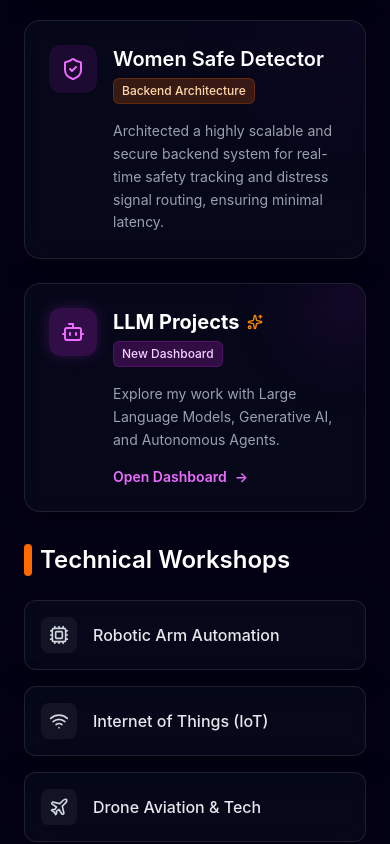
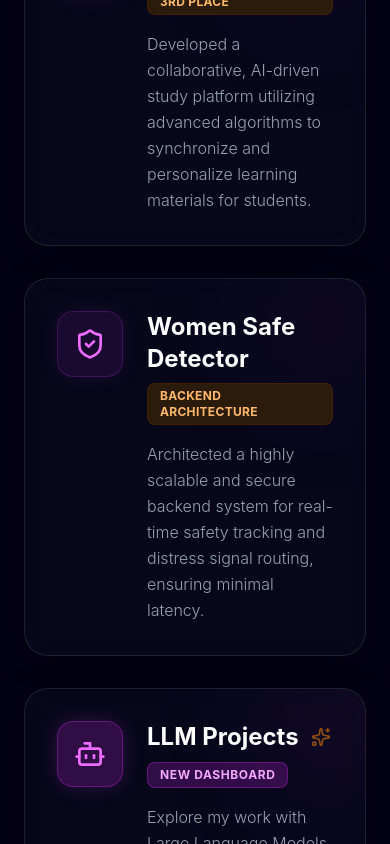
Before and after one commit to bsaikumar333/Portfolio, a React (Vite) app: page / in a window 390 px wide. Shown: the part 4040-4884 px from the top of the page. Built offline with nearby package versions, Linux system fonts and the light colour scheme.

Commit message:
Refine Projects & Experience UI to match reference image

```diff
--- a/src/components/ExperienceAndProjects.jsx
+++ b/src/components/ExperienceAndProjects.jsx
@@ -9,23 +9,23 @@ const ProjectCard = ({ title, highlight, description, icon: Icon, delay }) => (
     whileInView={{ opacity: 1, y: 0 }}
     viewport={{ once: true, margin: "-50px" }}
     transition={{ duration: 0.6, delay }}
-    className="glass-card rounded-2xl p-6 group glass-hover relative overflow-hidden"
+    className="glass-card rounded-3xl p-8 group relative overflow-hidden transition-all duration-500 hover:border-fuchsia-500/30"
   >
-    <div className="absolute -right-10 -top-10 w-32 h-32 bg-fuchsia-500/5 rounded-full blur-3xl group-hover:bg-fuchsia-500/10 transition-all duration-500" />
-    <div className="flex items-start gap-4">
-      <div className="p-3 rounded-xl bg-fuchsia-500/10 text-fuchsia-400 group-hover:bg-fuchsia-500/20 group-hover:scale-110 transition-all duration-300">
-        <Icon className="w-6 h-6" />
+    <div className="absolute -right-10 -top-10 w-40 h-40 bg-fuchsia-500/5 rounded-full blur-3xl group-hover:bg-fuchsia-500/10 transition-all duration-700" />
+    <div className="flex items-start gap-6 relative z-10">
+      <div className="p-4 rounded-2xl bg-fuchsia-500/10 text-fuchsia-400 group-hover:scale-110 transition-transform duration-500 border border-fuchsia-500/20 shadow-[0_0_20px_rgba(217,70,239,0.1)]">
+        <Icon className="w-8 h-8" />
       </div>
-      <div>
-        <h3 className="text-xl font-semibold text-white mb-1 group-hover:text-fuchsia-300 transition-colors">
+      <div className="flex-1">
+        <h3 className="text-2xl font-bold text-white mb-2 group-hover:text-fuchsia-300 transition-colors">
           {title}
         </h3>
         {highlight && (
-          <span className="inline-block px-2 py-1 bg-orange-500/20 border border-orange-500/20 text-orange-200 text-xs font-medium rounded-md mb-3">
+          <span className="inline-block px-3 py-1 bg-[#2a1b0a] border border-orange-900/30 text-orange-300 text-xs font-bold rounded-lg mb-4 tracking-wide uppercase">
             {highlight}
           </span>
         )}
-        <p className="text-gray-400 text-sm leading-relaxed mt-1">
+        <p className="text-gray-400 text-base leading-relaxed font-light">
           {description}
         </p>
       </div>
@@ -35,47 +35,50 @@ const ProjectCard = ({ title, highlight, description, icon: Icon, delay }) => (
 
 const WorkshopItem = ({ title, icon: Icon, delay }) => (
   <motion.div
-    initial={{ opacity: 0, scale: 0.9 }}
-    whileInView={{ opacity: 1, scale: 1 }}
+    initial={{ opacity: 0, x: 20 }}
+    whileInView={{ opacity: 1, x: 0 }}
     viewport={{ once: true }}
     transition={{ duration: 0.5, delay }}
-    className="flex items-center gap-4 p-4 rounded-xl glass-card border border-white/5 hover:border-fuchsia-400/30 transition-all cursor-default"
+    className="flex items-center gap-5 p-5 rounded-2xl glass-card border border-white/5 hover:border-orange-500/30 transition-all duration-300 cursor-default group"
   >
-    <div className="p-2 rounded-lg bg-white/5 text-gray-300">
-      <Icon className="w-5 h-5" />
+    <div className="p-3 rounded-xl bg-white/5 text-gray-400 group-hover:text-orange-400 group-hover:bg-orange-500/10 transition-all duration-300">
+      <Icon className="w-6 h-6" />
     </div>
-    <span className="text-gray-200 font-medium">{title}</span>
+    <span className="text-gray-300 font-semibold text-lg group-hover:text-white transition-colors">{title}</span>
   </motion.div>
 );
 
 export default function ExperienceAndProjects() {
   return (
-    <section className="bg-[#030014] text-white py-24 px-6 sm:px-12 lg:px-24 relative overflow-hidden" id="experience">
+    <section className="bg-[#030014] text-white py-32 px-6 sm:px-12 lg:px-24 relative overflow-hidden" id="experience">
       {/* Ambient 3D Shape */}
-      <div className="absolute bottom-[10%] left-[5%] opacity-30 pointer-events-none hidden md:block z-0 perspective-1000">
+      <div className="absolute bottom-[5%] left-[2%] opacity-20 pointer-events-none hidden md:block z-0 scale-150">
         <Sphere3D />
       </div>
-      <div className="max-w-6xl mx-auto z-10 relative">
+
+      <div className="max-w-7xl mx-auto z-10 relative">
         <motion.div
           initial={{ opacity: 0, y: 30 }}
           whileInView={{ opacity: 1, y: 0 }}
-          viewport={{ once: true, margin: "-100px" }}
+          viewport={{ once: true }}
           transition={{ duration: 0.6 }}
-          className="text-center mb-16"
+          className="text-center mb-24"
         >
-          <h2 className="text-3xl sm:text-4xl font-bold mb-4 font-outfit">
+          <h2 className="text-4xl sm:text-5xl font-bold mb-6 font-outfit">
             Projects & <span className="text-transparent bg-clip-text bg-gradient-to-r from-fuchsia-500 to-orange-400">Experience</span>
           </h2>
-          <div className="w-24 h-1 bg-gradient-to-r from-fuchsia-500 to-orange-400 mx-auto rounded-full" />
+          <div className="w-32 h-1.5 bg-gradient-to-r from-fuchsia-500 to-orange-400 mx-auto rounded-full" />
         </motion.div>
 
-        <div className="grid grid-cols-1 lg:grid-cols-2 gap-8 md:gap-12 w-full">
+        <div className="grid grid-cols-1 lg:grid-cols-12 gap-16">
           {/* Projects Column */}
-          <div className="space-y-6">
-            <h3 className="text-2xl font-semibold mb-6 flex items-center gap-2">
-              <span className="w-2 h-8 rounded-full bg-fuchsia-500 block"></span>
+          <div className="lg:col-span-7 space-y-8">
+            <h3 className="text-3xl font-bold mb-10 flex items-center gap-4">
+              <span className="w-1.5 h-10 rounded-full bg-fuchsia-500 block"></span>
               Featured Work
             </h3>
+
+            <div className="space-y-8">
               <ProjectCard
                 title="Study Sync AI"
                 highlight="BASE44 Hackathon - 3rd Place"
@@ -92,50 +95,51 @@ export default function ExperienceAndProjects() {
               />
 
               {/* LLM Projects Section */}
-            <Link to="/llm-projects" className="block">
+              <Link to="/llm-projects" className="block group/link">
                 <motion.div
                   initial={{ opacity: 0, y: 30 }}
                   whileInView={{ opacity: 1, y: 0 }}
                   viewport={{ once: true, margin: "-50px" }}
                   transition={{ duration: 0.6, delay: 0.3 }}
-                className="glass-card rounded-2xl p-6 group hover:border-fuchsia-500/50 transition-all duration-500 bg-gradient-to-br from-fuchsia-500/5 to-transparent relative overflow-hidden"
+                  className="glass-card rounded-3xl p-8 group relative overflow-hidden transition-all duration-500 border border-fuchsia-500/20 bg-gradient-to-br from-fuchsia-500/5 to-transparent hover:border-fuchsia-500/50"
                 >
-                <div className="absolute -right-8 -top-8 w-24 h-24 bg-fuchsia-500/10 rounded-full blur-2xl group-hover:bg-fuchsia-500/20 transition-all duration-500" />
-                <div className="flex items-start gap-4 relative z-10">
-                  <div className="p-3 rounded-xl bg-fuchsia-500/20 text-fuchsia-400 group-hover:scale-110 transition-all duration-300 shadow-[0_0_15px_rgba(217,70,239,0.2)]">
-                    <Bot className="w-6 h-6" />
+                  <div className="absolute -right-8 -top-8 w-32 h-32 bg-fuchsia-500/10 rounded-full blur-3xl group-hover:bg-fuchsia-500/20 transition-all duration-700" />
+                  <div className="flex items-start gap-6 relative z-10">
+                    <div className="p-4 rounded-2xl bg-fuchsia-500/20 text-fuchsia-400 group-hover:scale-110 transition-all duration-500 shadow-[0_0_20px_rgba(217,70,239,0.2)] border border-fuchsia-500/30">
+                      <Bot className="w-8 h-8" />
                     </div>
-                  <div>
-                    <h3 className="text-xl font-bold text-white mb-1 group-hover:text-fuchsia-300 transition-colors flex items-center gap-2">
+                    <div className="flex-1">
+                      <h3 className="text-2xl font-bold text-white mb-2 group-hover:text-fuchsia-300 transition-colors flex items-center gap-3">
                         LLM Projects
-                      <Sparkles className="w-4 h-4 text-orange-400" />
+                        <Sparkles className="w-5 h-5 text-orange-400 animate-pulse" />
                       </h3>
-                    <span className="inline-block px-2 py-1 bg-fuchsia-500/20 border border-fuchsia-500/20 text-fuchsia-200 text-xs font-medium rounded-md mb-3">
+                      <span className="inline-block px-3 py-1 bg-fuchsia-500/20 border border-fuchsia-500/30 text-fuchsia-300 text-xs font-bold rounded-lg mb-4 uppercase tracking-wider">
                         New Dashboard
                       </span>
-                    <p className="text-gray-400 text-sm leading-relaxed mt-1">
+                      <p className="text-gray-400 text-base leading-relaxed font-light mb-6">
                         Explore my work with Large Language Models, Generative AI, and Autonomous Agents.
                       </p>
-                    <div className="mt-4 flex items-center gap-2 text-fuchsia-400 text-sm font-semibold group-hover:gap-3 transition-all">
+                      <div className="flex items-center gap-2 text-fuchsia-400 text-base font-bold group-hover:gap-3 transition-all">
                         Open Dashboard
-                      <span>→</span>
+                        <span className="text-xl">→</span>
                       </div>
                     </div>
                   </div>
                 </motion.div>
               </Link>
             </div>
+          </div>
 
           {/* Workshops Column */}
-          <div>
-            <h3 className="text-2xl font-semibold mb-6 flex items-center gap-2">
-              <span className="w-2 h-8 rounded-full bg-orange-500 block"></span>
+          <div className="lg:col-span-5">
+            <h3 className="text-3xl font-bold mb-10 flex items-center gap-4">
+              <span className="w-1.5 h-10 rounded-full bg-orange-500 block"></span>
               Technical Workshops
             </h3>
-            <div className="grid grid-cols-1 sm:grid-cols-2 lg:grid-cols-1 gap-4">
-              <WorkshopItem title="Robotic Arm Automation" icon={Cpu} delay={0.3} />
-              <WorkshopItem title="Internet of Things (IoT)" icon={Wifi} delay={0.4} />
-              <WorkshopItem title="Drone Aviation & Tech" icon={Plane} delay={0.5} />
+            <div className="space-y-4">
+              <WorkshopItem title="Robotic Arm Automation" icon={Cpu} delay={0.1} />
+              <WorkshopItem title="Internet of Things (IoT)" icon={Wifi} delay={0.2} />
+              <WorkshopItem title="Drone Aviation & Tech" icon={Plane} delay={0.3} />
             </div>
           </div>
         </div>
```
Lines whose indentation alone changed are shown as unchanged.
